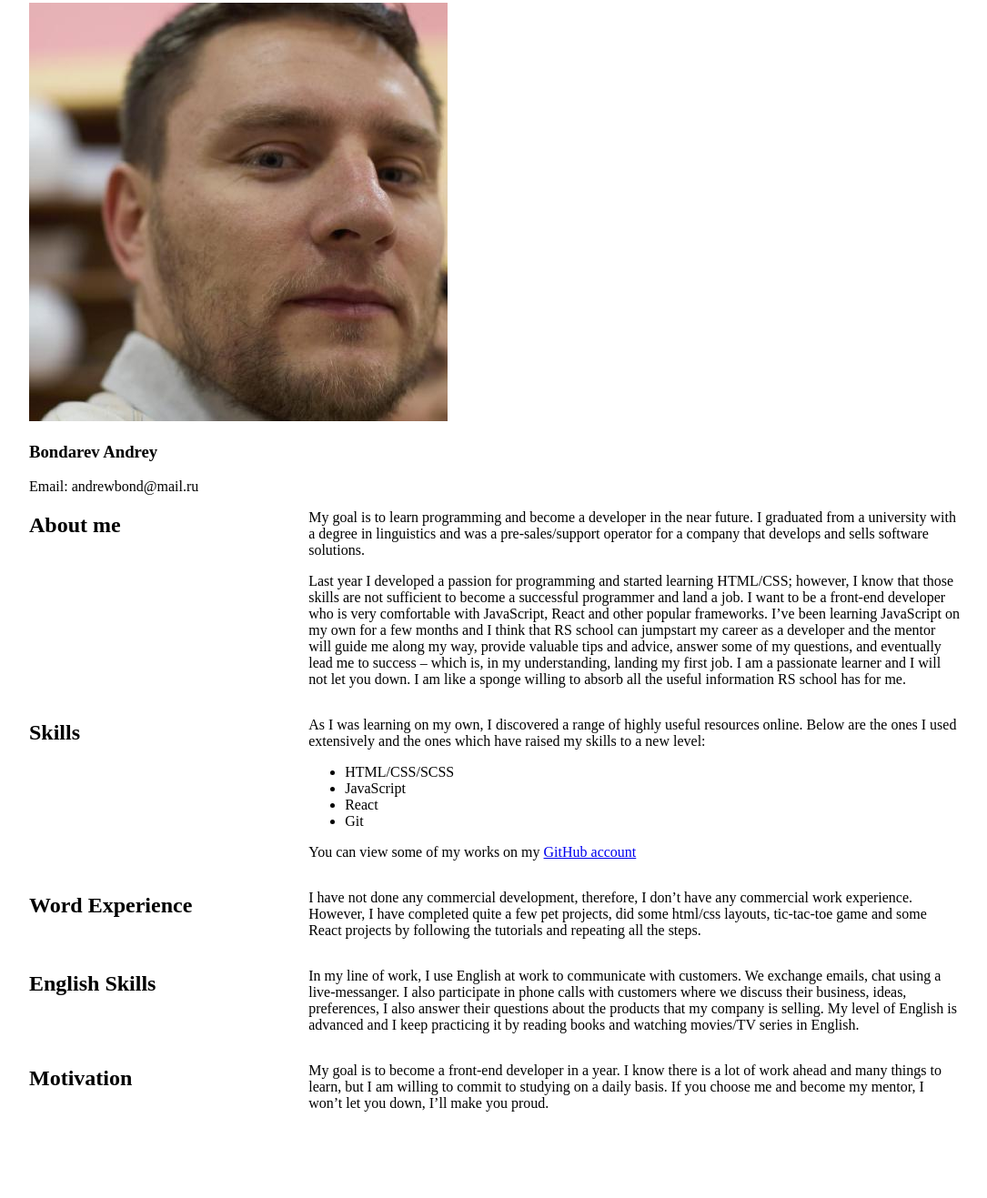
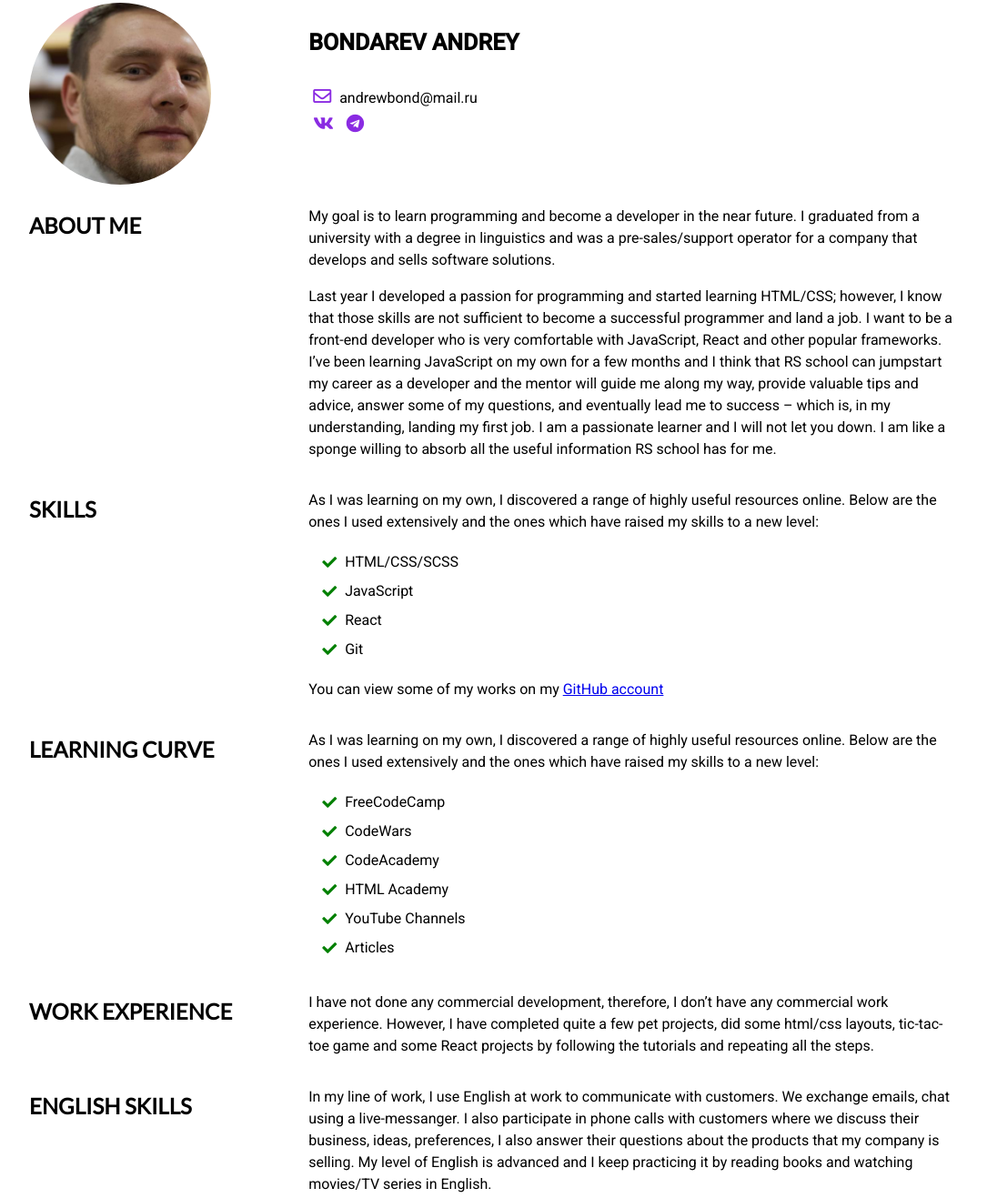
Before and after one commit to ChernyshevaNetology/rsschool-cv, a plain HTML site: page index.html in a window 1280 px wide. Shown: the part 5-1322 px from the top of the page at 91% size, without its empty margins (96-1181 px from the left). Before the commit the page ends 1251 px from the top, so only its background shows below. Drawn offline with Linux system fonts and the light colour scheme.

Commit message:
feat: added advanced styling to markdown page

```diff
--- a/index.html
+++ b/index.html
@@ -3,18 +3,41 @@
   <head>
     <meta charset="UTF-8" />
     <link rel="stylesheet" href="main.css" />
+    <link
+      rel="stylesheet"
+      href="https://use.fontawesome.com/releases/v5.14.0/css/all.css"
+      integrity="sha384-HzLeBuhoNPvSl5KYnjx0BT+WB0QEEqLprO+NBkkk5gbc67FTaL7XIGa2w1L0Xbgc"
+      crossorigin="anonymous"
+    />
+    <link
+      href="https://fonts.googleapis.com/css2?family=Roboto:ital,wght@0,400;0,500;1,300;1,400&display=swap"
+      rel="stylesheet"
+    />
+    <link
+      href="https://fonts.googleapis.com/css2?family=Lato&family=Roboto:ital,wght@0,400;0,500;1,300;1,400&display=swap"
+      rel="stylesheet"
+    />
     <meta name="viewport" content="width=device-width, initial-scale=1.0" />
     <title>Document</title>
   </head>
   <body>
     <div class="container">
-      <div class="contact-info">
+      <div class="contact-info section">
         <div class="profile-image">
           <img src="img/profile-image.jpg" alt="profile image" />
         </div>
         <div class="contact-info__details">
           <h3>Bondarev Andrey</h3>
-          <span>Email: andrewbond@mail.ru</span>
+          <div><i class="far fa-envelope"></i> andrewbond@mail.ru</div>
+          <span>
+            <a href="https://vk.com/letsgetcoding" target="_blank"
+              ><i class="fab fa-vk"></i
+            ></a>
+          </span>
+          <span
+            ><a href="https://t.me/letsgetcoding" target="_blank"
+              ><i class="fab fa-telegram"></i></a
+          ></span>
         </div>
       </div>
       <div class="main">
@@ -64,14 +87,38 @@
             </ul>
             <p>
               You can view some of my works on my
-              <a href="https://github.com/letsget">GitHub account</a>
+              <a href="https://github.com/letsget" target="_blank"
+                >GitHub account</a
+              >
             </p>
+          </div>
+        </div>
+
+        <div class="learning-curve section">
+          <div class="section-header">
+            <h2 class="section-header__text">Learning Curve</h2>
+          </div>
+          <div class="section-desc">
+            <p>
+              As I was learning on my own, I discovered a range of highly useful
+              resources online. Below are the ones I used extensively and the
+              ones which have raised my skills to a new level:
+            </p>
+
+            <ul class="list">
+              <li>FreeCodeCamp</li>
+              <li>CodeWars</li>
+              <li>CodeAcademy</li>
+              <li>HTML Academy</li>
+              <li>YouTube Channels</li>
+              <li>Articles</li>
+            </ul>
           </div>
         </div>
 
         <div class="experience section">
           <div class="section-header">
-            <h2 class="section-header__text">Word Experience</h2>
+            <h2 class="section-header__text">Work Experience</h2>
           </div>
           <div class="section-desc">
             <p>
--- a/main.css
+++ b/main.css
@@ -1,6 +1,44 @@
 .container {
   max-width: 1024px;
   margin: 0 auto;
+  font-family: "Roboto", sans-serif;
+  line-height: 1.5;
+}
+
+ul {
+  list-style: none;
+  line-height: 2;
+}
+
+ul li {
+  position: relative;
+}
+
+ul li:before {
+  font-family: "Font Awesome 5 Free";
+  content: "\f00c";
+  font-weight: 900;
+  position: absolute;
+  color: green;
+  top: 0;
+  left: -25px;
+}
+
+.profile-image {
+  width: 30%;
+}
+
+.fa-envelope,
+.fa-vk,
+.fa-telegram {
+  font-size: 20px;
+  color: blueviolet;
+  margin: 5px;
+}
+
+.contact-info__details h3 {
+  text-transform: uppercase;
+  font-size: 25px;
 }
 
 .section {
@@ -11,6 +49,16 @@
   width: 30%;
 }
 
+.section-header__text {
+  font-family: "Lato", sans-serif;
+  text-transform: uppercase;
+}
+
 .section-desc {
   width: 70%;
 }
+
+.profile-image img {
+  width: 200px;
+  border-radius: 50%;
+}
```
